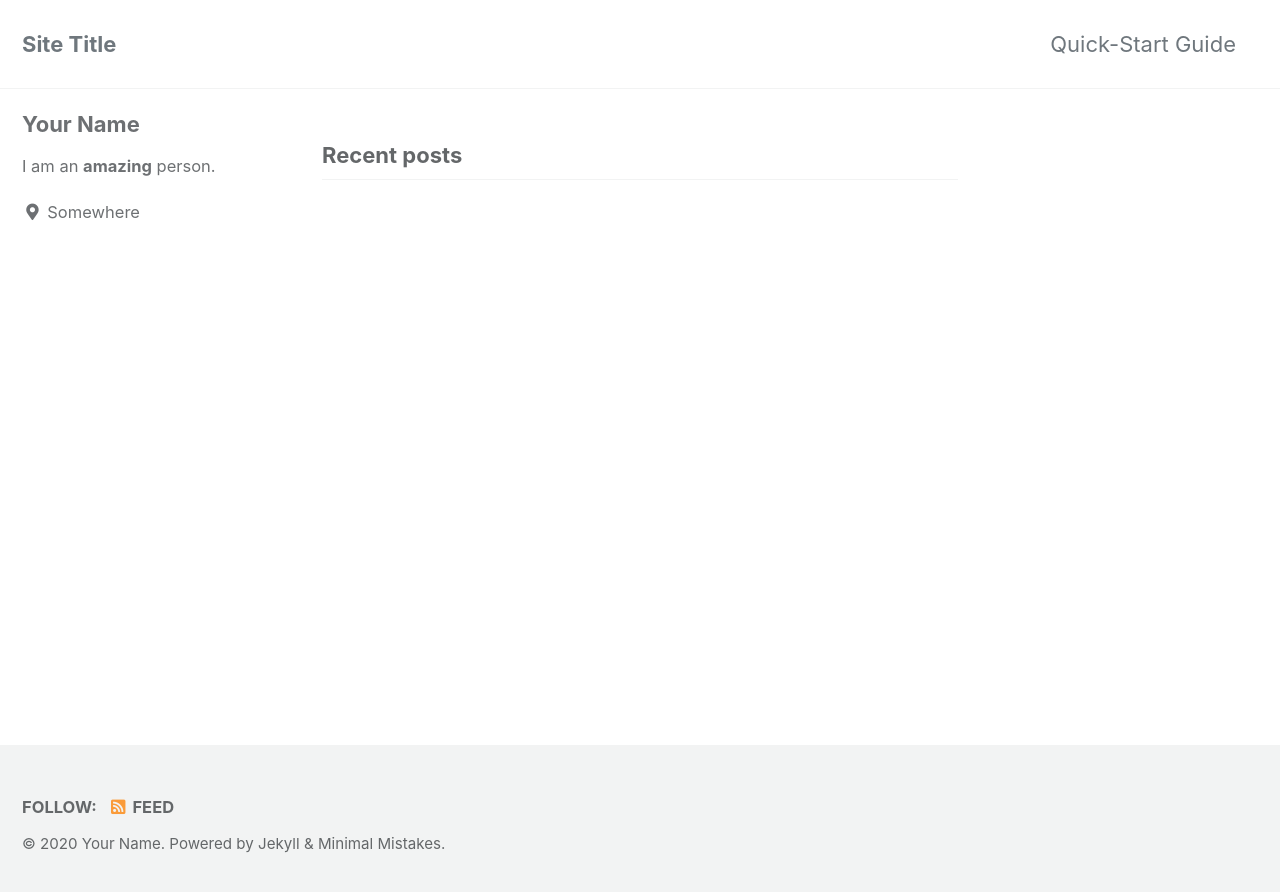
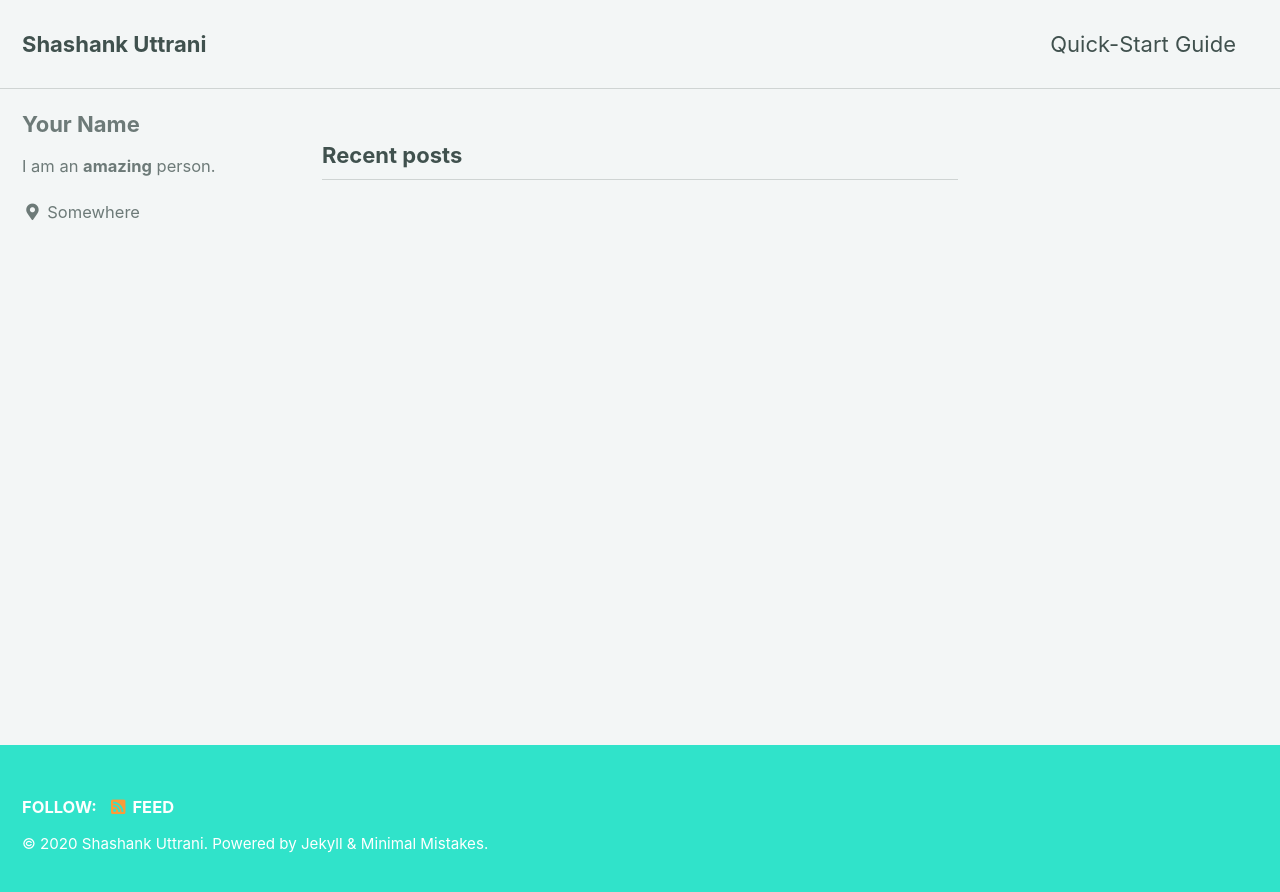
Before and after one commit to uttrani/uttrani.github.io, a Jekyll site: the page built from index.html, in a window 1280 px wide. Shown: the top 892 px of the page. Built offline with Jekyll 4.4.1, drawn with Linux system fonts in a browser that asks for light colours; cached includes are drawn as plain includes; the list of posts is cut into pages by our own code.

Commit message:
Update _config.yml

```diff
--- a/_config.yml
+++ b/_config.yml
@@ -12,14 +12,14 @@
 
 # theme                  : "minimal-mistakes-jekyll"
 # remote_theme           : "mmistakes/minimal-mistakes"
-minimal_mistakes_skin    : "default" # "air", "aqua", "contrast", "dark", "dirt", "neon", "mint", "plum", "sunrise"
+minimal_mistakes_skin    : "mint" # "air", "aqua", "contrast", "dark", "dirt", "neon", "mint", "plum", "sunrise"
 
 # Site Settings
 locale                   : "en-US"
-title                    : "Site Title"
+title                    : "Shashank Uttrani"
 title_separator          : "-"
 subtitle                 : # site tagline that appears below site title in masthead
-name                     : "Your Name"
+name                     : "Shashank Uttrani"
 description              : "An amazing website."
 url                      : # the base hostname & protocol for your site e.g. "https://mmistakes.github.io"
 baseurl                  : # the subpath of your site, e.g. "/blog"
```
